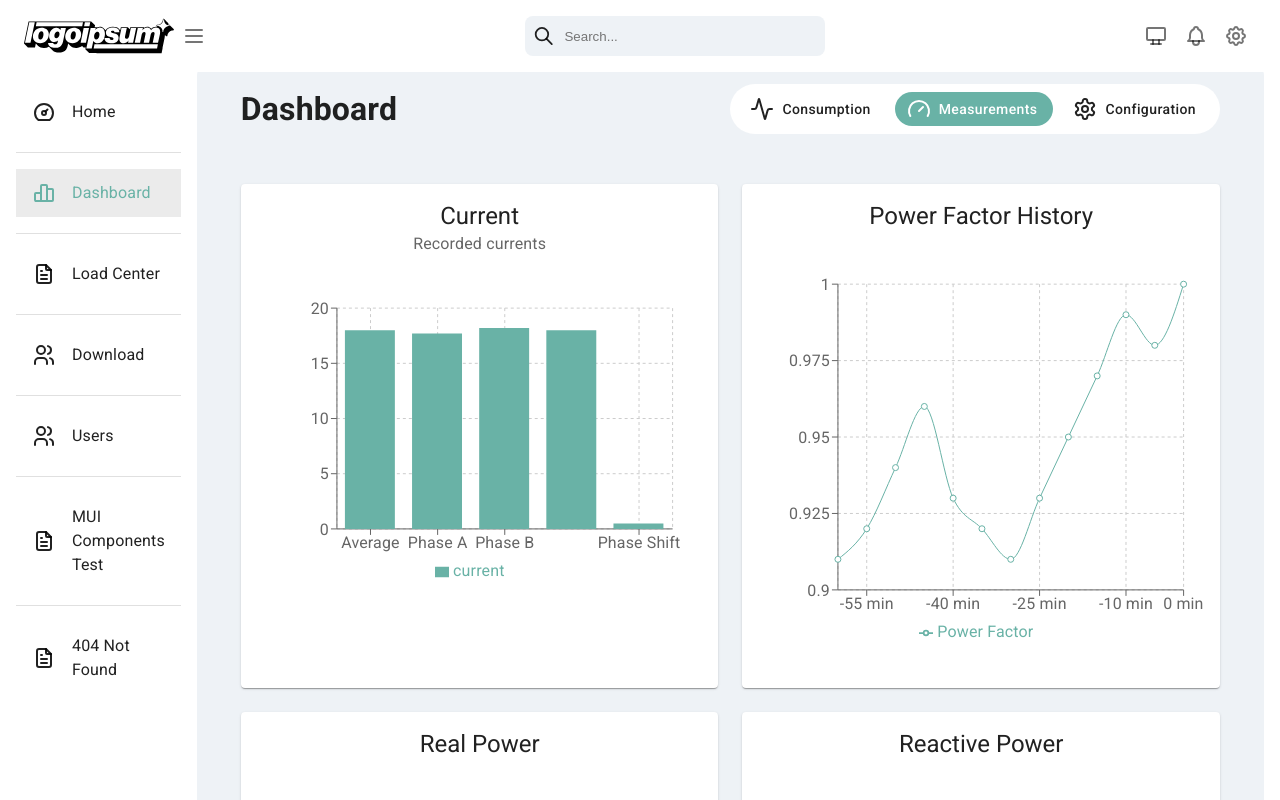
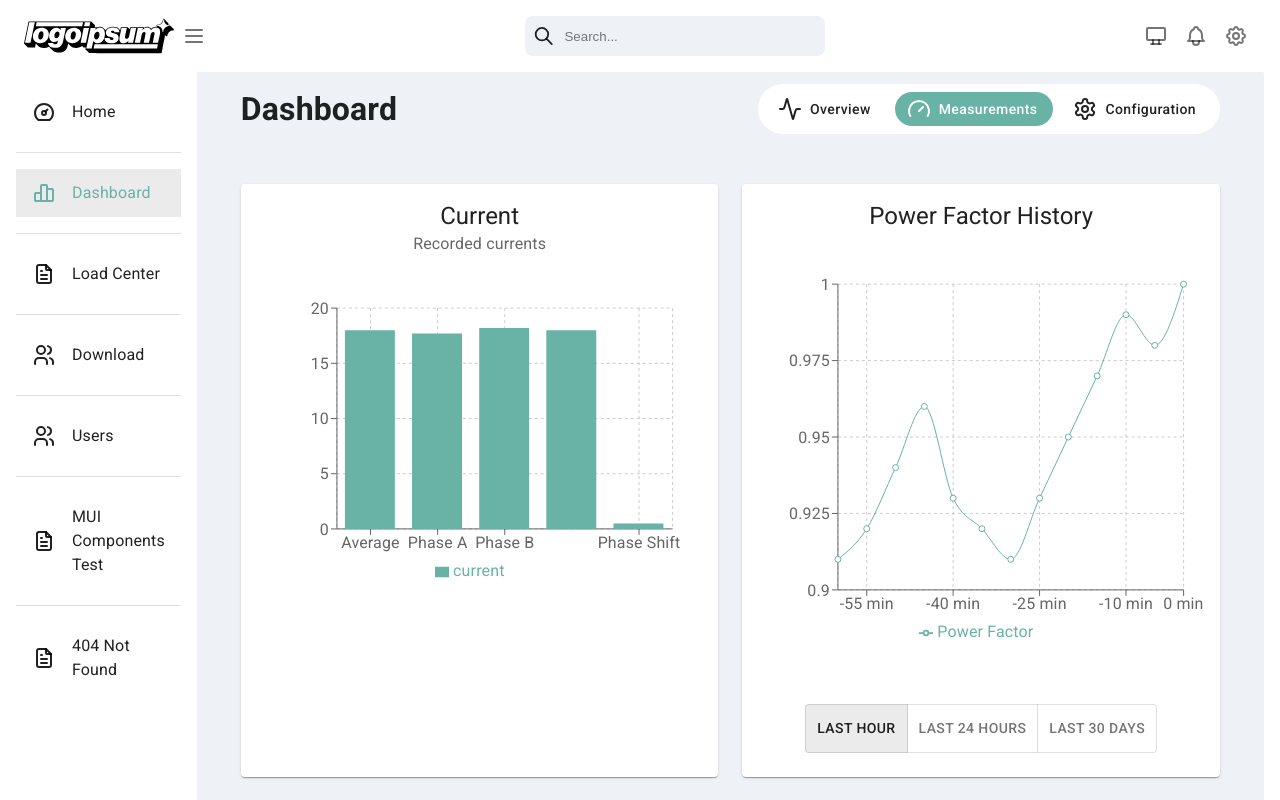
Before and after one commit to NexeliumMx/PowerTick-frontend, a React (Vite) app: page /dashboard in a window 1280 px wide. Both pictures are taken after a click on the button "Measurements". Built offline with nearby package versions, Linux system fonts and the light colour scheme.

Commit message:
rename consumption subpage to overview

```diff
--- a/src/App.jsx
+++ b/src/App.jsx
@@ -7,7 +7,6 @@ import LoadCenter from './pages/LoadCenter/LoadCenter';
 import Dashboard from './pages/Dashboard';
 import Downloads from './pages/Downloads';
 import Users from './pages/Users';
-import Measurements from './pages/Dashboard/Measurements'
 
 function App() {
   return (
@@ -19,7 +18,6 @@ function App() {
       {/* Routes with Navbar (and Sidebar in the future) */}
       <Route element={<MainLayout />}>
         <Route path="/dashboard" element={<Dashboard />} />
-        <Route path="/Measurements" element={<Measurements/>} />
         <Route path="/downloads" element={<Downloads />} />
         <Route path="/load-center" element={<LoadCenter />} />
         <Route path="/users" element={<Users />} />
--- a/src/pages/Dashboard/Consumption.jsx
+++ b/src/pages/Dashboard/Overview.jsx
@@ -1,4 +1,3 @@
-import React from "react";
 import { Box, useTheme } from "@mui/material";
 import Grid from "@mui/material/Grid2";
 
@@ -10,7 +9,7 @@ import MaxDemand from "./cardsA/MaxDemand";
 import PowerFactor from "./cardsA/PowerFactor";
 import Timestamp from "./cardsA/Timestamp";
 
-const Consumption = () => {
+const Overview = () => {
   const theme = useTheme();
 
   return (
@@ -45,4 +44,4 @@ const Consumption = () => {
   );
 };
 
-export default Consumption;
+export default Overview;
--- a/src/pages/Dashboard/cardsA/MaxDemand.jsx
+++ b/src/pages/Dashboard/cardsA/MaxDemand.jsx
@@ -61,7 +61,6 @@ const MaxDemand = () => {
         </Box>
       </CardContent>
 
-      {/* Replace CardActionArea with CardActions to avoid nesting button inside a button */}
       <CardActions sx={{ justifyContent: 'center' }}>
         <Box sx={{ display: 'flex', justifyContent: 'center', mt: 2, mb: 2 }}>
           <ToggleButtonGroup
--- a/src/pages/Dashboard/cardsB/HistoricPF.jsx
+++ b/src/pages/Dashboard/cardsB/HistoricPF.jsx
@@ -1,5 +1,5 @@
-import React from 'react';
-import { Card, CardHeader, CardContent, Box, useTheme } from '@mui/material';
+import React, { useState } from 'react';
+import { Card, CardHeader, CardContent, CardActions, ToggleButton, ToggleButtonGroup, Box, useTheme } from '@mui/material';
 import { LineChart, Line, XAxis, YAxis, CartesianGrid, Tooltip, Legend, ResponsiveContainer } from 'recharts';
 
 // Sample data for Power Factor, replace this with actual data
@@ -44,6 +44,13 @@ const CustomTooltip = ({ active, payload, label, theme }) => {
 const HistoricPF = () => {
   // Access the MUI theme
   const theme = useTheme();
+  const [timeRange, setTimeRange] = useState('lastHour'); // Default to "Last Hour"
+
+  const handleTimeRangeChange = (event, newRange) => {
+    if (newRange !== null) {
+      setTimeRange(newRange);
+    }
+  };
 
   return (
     <Card sx={{ height: '100%', minHeight: '400px', display: 'flex', flexDirection: 'column' }}>
@@ -62,6 +69,28 @@ const HistoricPF = () => {
           </ResponsiveContainer>
         </Box>
       </CardContent>
+
+      {/* Card Actions with Toggle Buttons for time range selection */}
+      <CardActions sx={{ justifyContent: 'center' }}>
+        <Box sx={{ display: 'flex', justifyContent: 'center', mt: 2, mb: 2 }}>
+          <ToggleButtonGroup
+            value={timeRange}
+            exclusive
+            onChange={handleTimeRangeChange}
+            aria-label="Power Factor Time Range"
+          >
+            <ToggleButton value="lastHour" aria-label="Last Hour">
+              Last Hour
+            </ToggleButton>
+            <ToggleButton value="last24Hours" aria-label="Last 24 Hours">
+              Last 24 Hours
+            </ToggleButton>
+            <ToggleButton value="last30Days" aria-label="Last 30 Days">
+              Last 30 Days
+            </ToggleButton>
+          </ToggleButtonGroup>
+        </Box>
+      </CardActions>
     </Card>
   );
 };
--- a/src/pages/Dashboard/components/NavButtons.jsx
+++ b/src/pages/Dashboard/components/NavButtons.jsx
@@ -1,20 +1,20 @@
 import React, { useState } from 'react';
-import { Button, ButtonGroup, useTheme, Box } from '@mui/material';
-import { Activity, Gauge, Settings } from 'lucide-react'; // Importing icons from lucide-react
+import { Button, useTheme, Box } from '@mui/material';
+import { Activity, Gauge, Settings } from 'lucide-react';
 
 const NavButtons = ({ setActivePage }) => {
   const theme = useTheme();
-  const [activeButton, setActiveButton] = useState('Consumption'); // Track active button state
+  const [activeButton, setActiveButton] = useState('Overview'); // Updated to 'Overview'
 
   const buttons = [
-    { id: 'Consumption', label: 'Consumption', icon: <Activity /> },
+    { id: 'Overview', label: 'Overview', icon: <Activity /> }, // Updated 'Consumption' to 'Overview'
     { id: 'Measurements', label: 'Measurements', icon: <Gauge /> },
     { id: 'Configuration', label: 'Configuration', icon: <Settings /> },
   ];
 
   const handleButtonClick = (buttonId) => {
     setActiveButton(buttonId);
-    setActivePage(buttonId); // Updates the active page in the parent component
+    setActivePage(buttonId);
   };
 
   return (
--- a/src/pages/Dashboard/index.jsx
+++ b/src/pages/Dashboard/index.jsx
@@ -2,58 +2,32 @@ import { useState } from "react";
 import { Box } from "@mui/material";
 import NavButtons from "./components/NavButtons";
 import Configuration from "./Configuration";
-import Consumption from "./Consumption";
+import Overview from "./Overview";
 import Measurements from "./Measurements";
 
 const Dashboard = () => {
-  const [activePage, setActivePage] = useState('Consumption');
+  const [activePage, setActivePage] = useState('Overview');
 
   const renderPage = () => {
     switch (activePage) {
-      case 'Consumption':
-        return <Consumption />;
+      case 'Overview':
+        return <Overview />;
       case 'Measurements':
         return <Measurements />;
       case 'Configuration':
         return <Configuration />;
       default:
-        return <Consumption />;
+        return <Overview />;
     }
   };
 
   return (
-    <Box
-      sx={{
-        position: 'relative',
-        minHeight: '100vh', // Ensures the height of the container is always 100% of the viewport
-        padding: '20px',
-        boxSizing: 'border-box'
-      }}
-    >
-      {/* Top bar containing the title and NavButtons */}
-      <Box
-        sx={{
-          display: 'flex',
-          justifyContent: 'space-between',
-          alignItems: 'center',
-          position: 'absolute',
-          top: '20px',
-          left: '20px',
-          right: '20px',
-        }}
-      >
+    <Box sx={{ position: 'relative', minHeight: '100vh', padding: '20px', boxSizing: 'border-box' }}>
+      <Box sx={{ display: 'flex', justifyContent: 'space-between', alignItems: 'center', position: 'absolute', top: '20px', left: '20px', right: '20px' }}>
         <h1 style={{ margin: 0 }}>Dashboard</h1>
         <NavButtons setActivePage={setActivePage} />
       </Box>
-
-      {/* Main content */}
-      <Box
-        sx={{
-          marginTop: '100px',
-          textAlign: 'center',
-          minHeight: '100%', // Ensures the content stretches
-        }}
-      >
+      <Box sx={{ marginTop: '100px', textAlign: 'center', minHeight: '100%' }}>
         {renderPage()}
       </Box>
     </Box>
```
